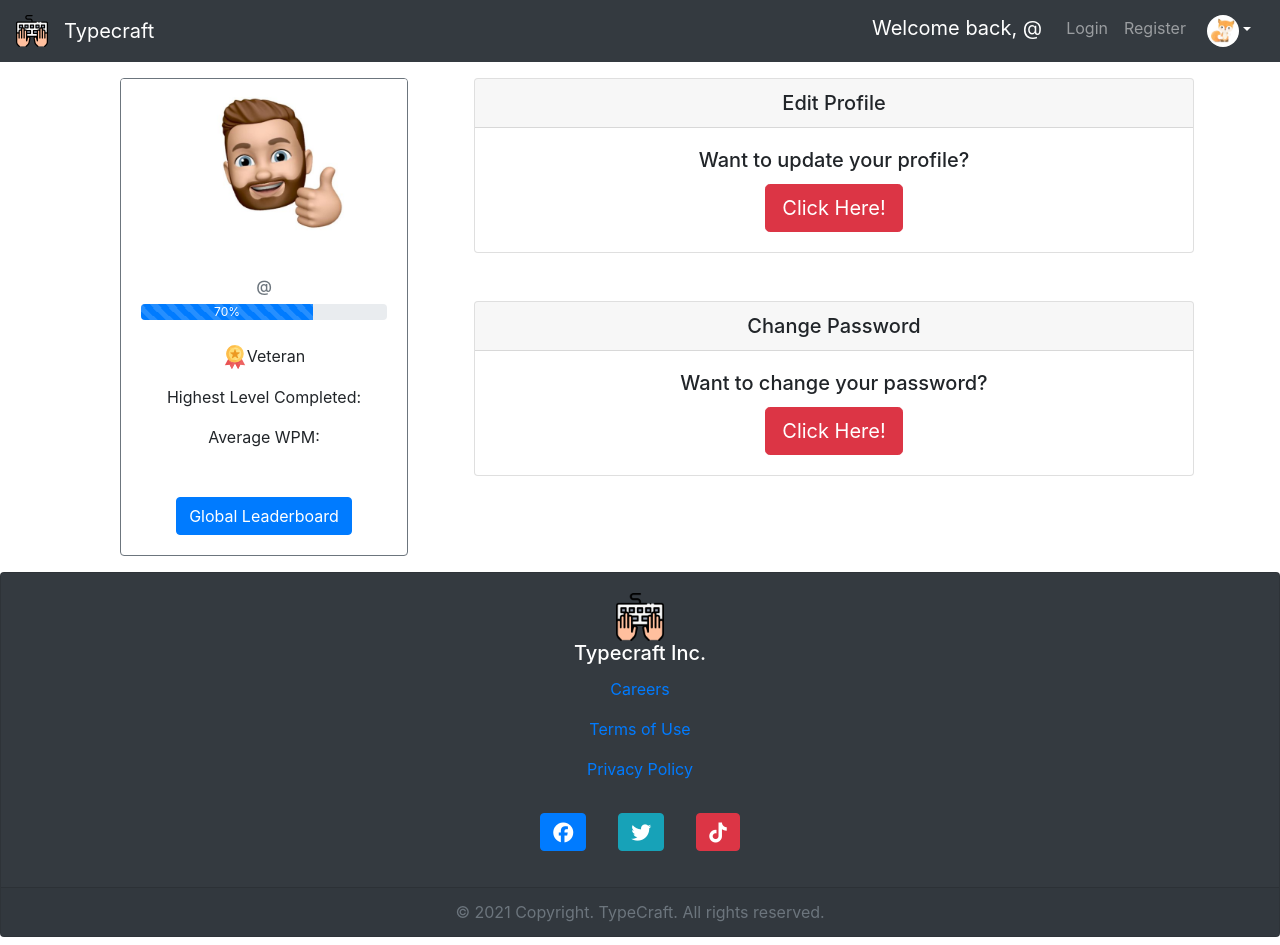
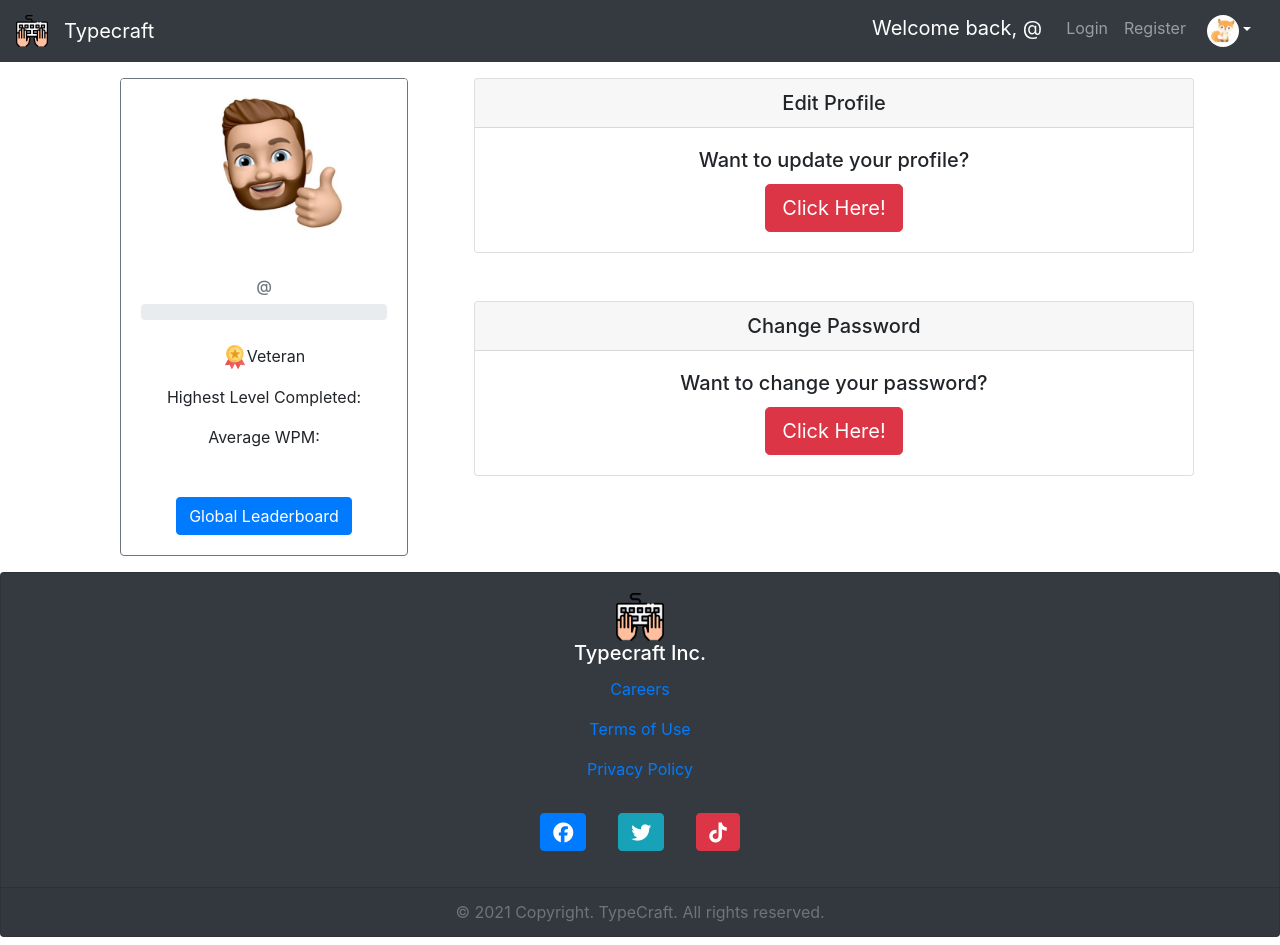
Before and after one commit to rbbenett/final-project-lhl, a React (Create React App) app in the folder final-project/: page /profile in a window 1280 px wide. Built offline with nearby package versions, Linux system fonts and the light colour scheme; no server answers; the HTML template or start-up script is replaced by a standard one.

Commit message:
Updated prgress bar in profile

```diff
--- a/final-project/src/components/Footer.jsx
+++ b/final-project/src/components/Footer.jsx
@@ -10,7 +10,7 @@ function Footer() {
           <Image src="images/typing-icon.png" className="typecraft-logo-footer" />
           <Card.Title>Typecraft Inc.</Card.Title>
           <Card.Text>
-            <Card.Link href="#">Careers</Card.Link>
+            <Card.Link href="https://www.cirquedusoleil.com/casting/disciplines/clowns-physical-actors/clowns">Careers</Card.Link>
           </Card.Text>
           <Card.Text>
             <Card.Link href="#">Terms of Use</Card.Link>
--- a/final-project/src/components/Profile.jsx
+++ b/final-project/src/components/Profile.jsx
@@ -24,7 +24,7 @@ function Profile() {
               <Card.Body>
                 <Card.Title>{ localStorage.getItem("user_details") && JSON.parse(localStorage.getItem("user_details")).first_name } { localStorage.getItem("user_details") && JSON.parse(localStorage.getItem("user_details")).last_name }</Card.Title>
                 <Card.Subtitle className="mb-2 text-muted">@{ localStorage.getItem("user_details") && JSON.parse(localStorage.getItem("user_details")).username }</Card.Subtitle>
-                <ProgressBar animated now={70} label="70%" />
+                <ProgressBar animated now={ (localStorage.getItem("user_details") && JSON.parse(localStorage.getItem("user_details")).highest_level_cleared) * 10 } label={ ((localStorage.getItem("user_details") && JSON.parse(localStorage.getItem("user_details")).highest_level_cleared) * 10) + "%" } />
                 {/* <Card.Text><i class="fas fa-certificate"></i> Veteran</Card.Text> */}
                 <Card.Text>
                   <br/>
```
